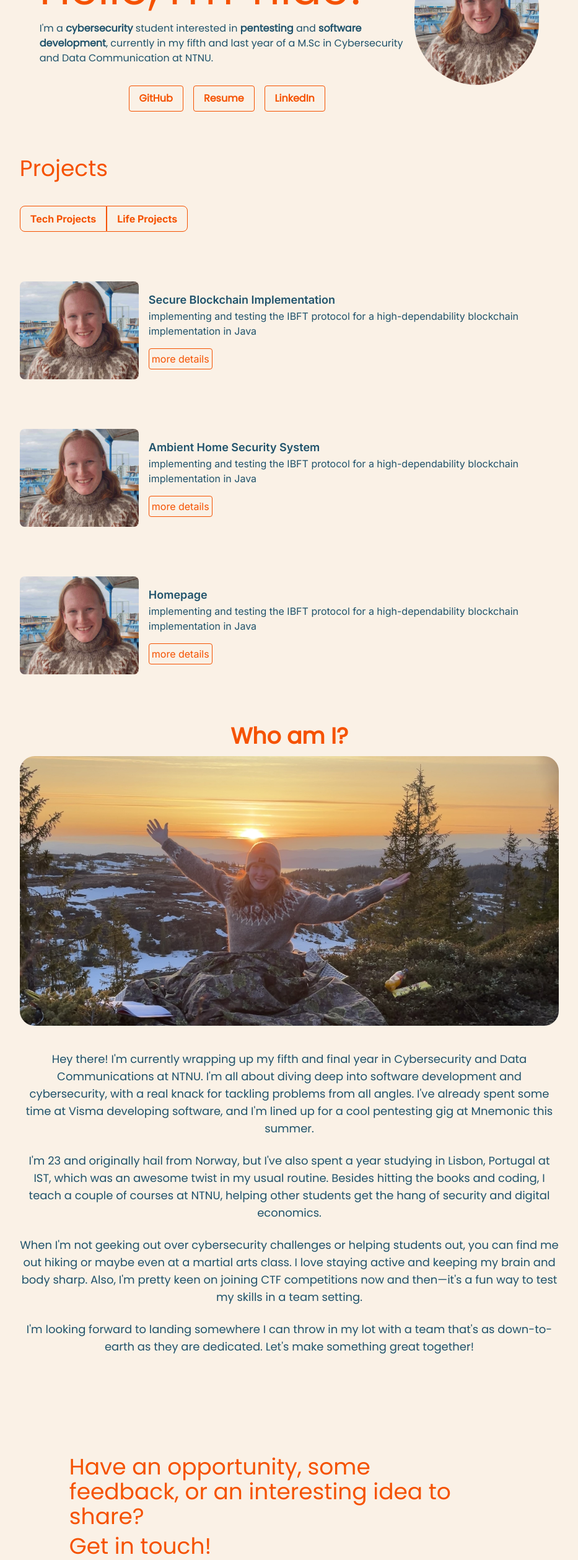
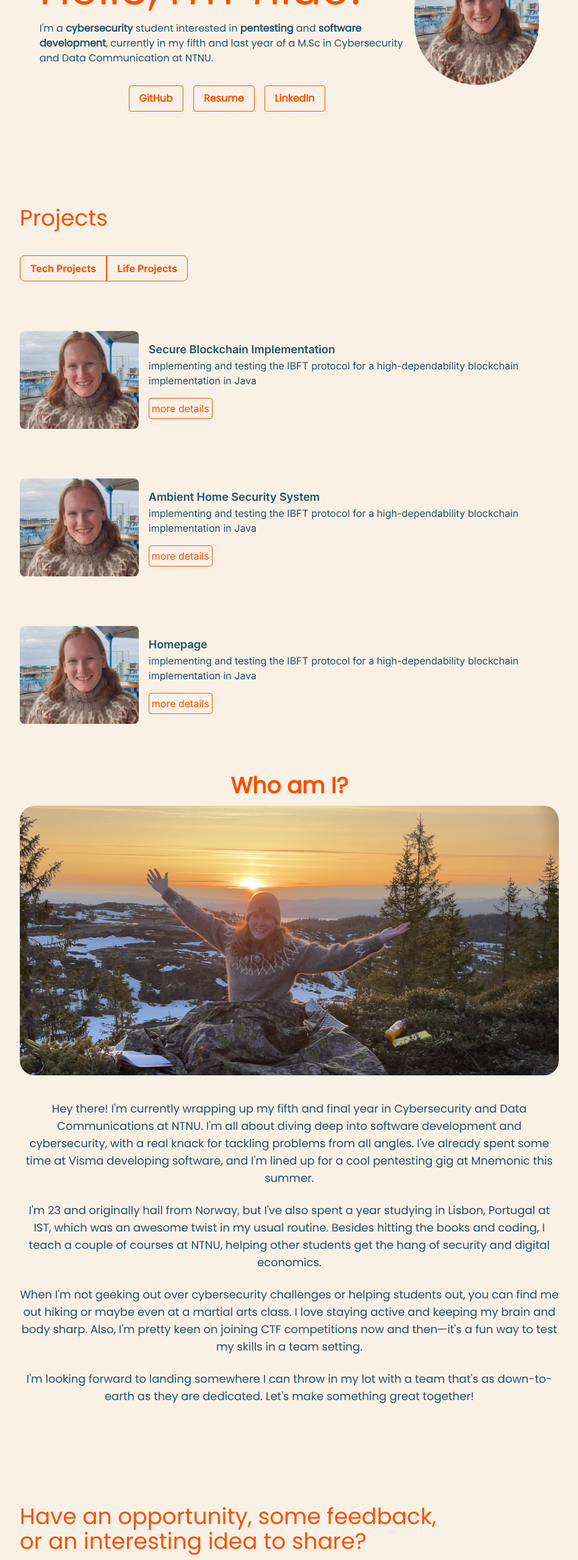
Before and after one commit to tildeeine/tildeeine.github.io, a Next.js app: page / in a window 1280 px wide. Shown: the part 234-2751 px from the top of the page at 62% size, without its empty margins (173-1106 px from the left). Built offline with nearby package versions, Linux system fonts and the light colour scheme.

Commit message:
fix: Navbar links fixed

```diff
--- a/src/components/ContactSection.tsx
+++ b/src/components/ContactSection.tsx
@@ -3,7 +3,7 @@ import React from "react";
 const ContactSection: React.FC = () => {
     return (
         <section id="contact" className="w-full mt-30">
-            <div className="pl-20 w-4/5 mx-auto">
+            <div className="w-4/5 mx-auto">
                 <div className="mt-40 w-4/5">
                     <p className="text-4xl font-poppins text-darkorange text-left">
                         Have an opportunity, some feedback, or an interesting idea to share?
--- a/src/components/Project/ProjectSection.tsx
+++ b/src/components/Project/ProjectSection.tsx
@@ -10,8 +10,8 @@ const projects = [
 
 const ProjectSection: React.FC = () => {
     return (
-        <section id='project'>
-            <div className="mt-30 py-10 w-4/5 mx-auto">
+        <section id='projects'>
+            <div className="mt-20 py-10 w-4/5 mx-auto">
                 <h1 className="text-4xl font-poppins text-darkorange text-left">
                     Projects
                 </h1>
```
